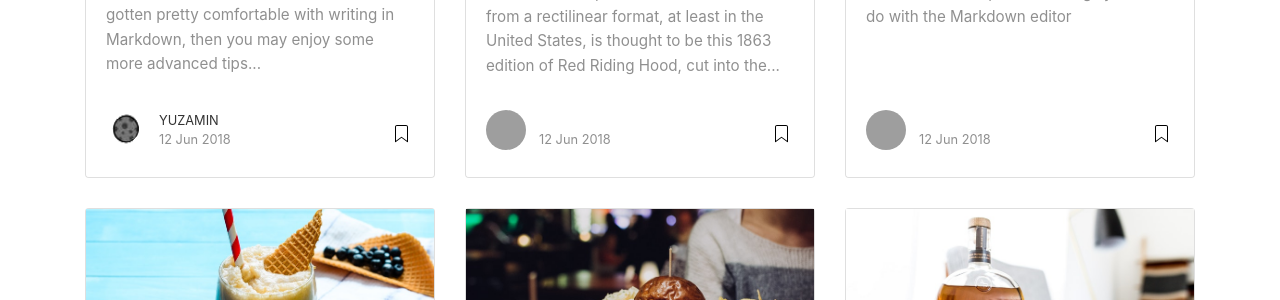
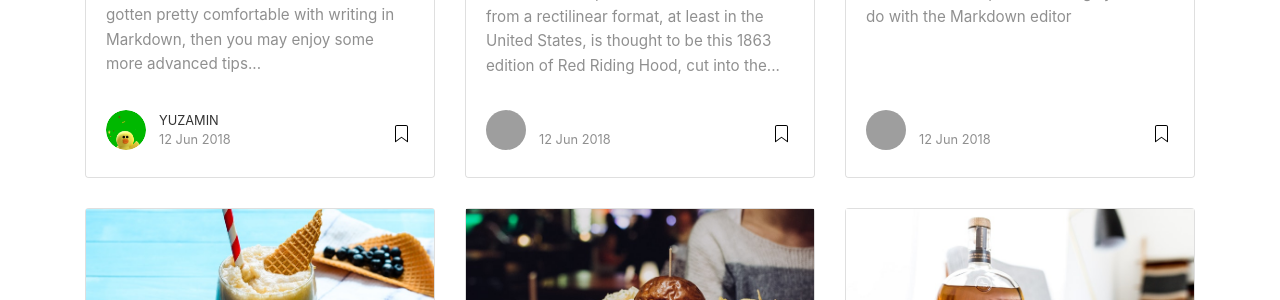
Before and after one commit to nvrtmd/nvrtmd.github.io, a Jekyll site: the page built from index.html, in a window 1280 px wide and 900 px high, scrolled down 932 px. Shown: the part 150-450 px from the top of the window. Built offline with Jekyll 4.4.1, drawn with Linux system fonts in a browser that asks for light colours; nearby versions of some CDN libraries; the list of posts is cut into pages by our own code; grey boxes are pictures that could not be loaded.

Commit message:
:bento: avatar 이미지 추가

```diff
--- a/_config.yml
+++ b/_config.yml
@@ -16,7 +16,7 @@ authors:
   admin:
     name: YUZAMIN
     display_name: YUZAMIN
-    avatar: 'assets/images/logo.png'
+    avatar: 'assets/images/avatar.png'
     email: mmyyjjj@naver.com
     web: https://github.com/nvrtmd
     twitter: https://twitter.com/nvrtmd
```
Also changed, not shown: assets/images/avatar.png.
